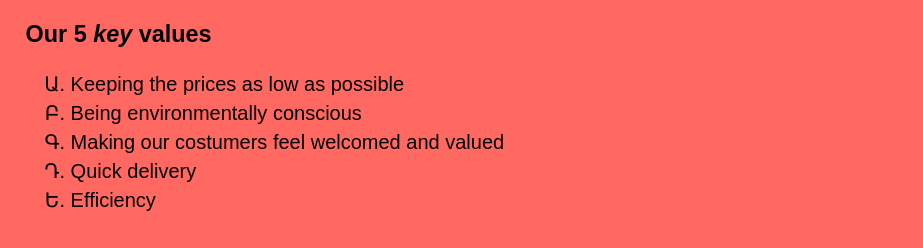
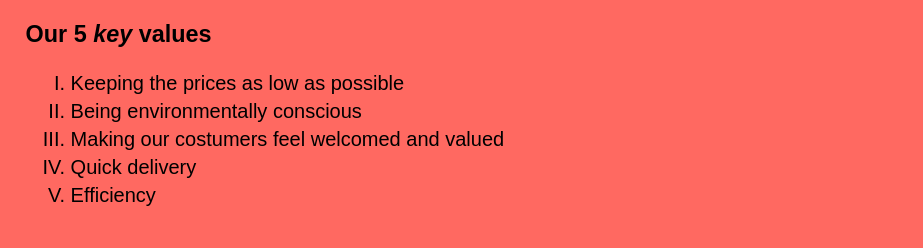
Before and after one commit to RaymondHoogervorst/WebTechnology-Lab81, a plain HTML site: page index.html in a window 1280 px wide. Shown: the part 396-644 px from the top of the page, 0-923 px from the left. Drawn offline with Linux system fonts and the light colour scheme.

Commit message:
changed list style in line 103 to upper-roman

```diff
--- a/style.css
+++ b/style.css
@@ -100,7 +100,7 @@ figure figcaption {
 /* Leaving space between list items for key values */
 ol li {
    margin: 5px;
-   list-style: armenian outside;
+   list-style: upper-roman outside;
 }
 
 table {
```
